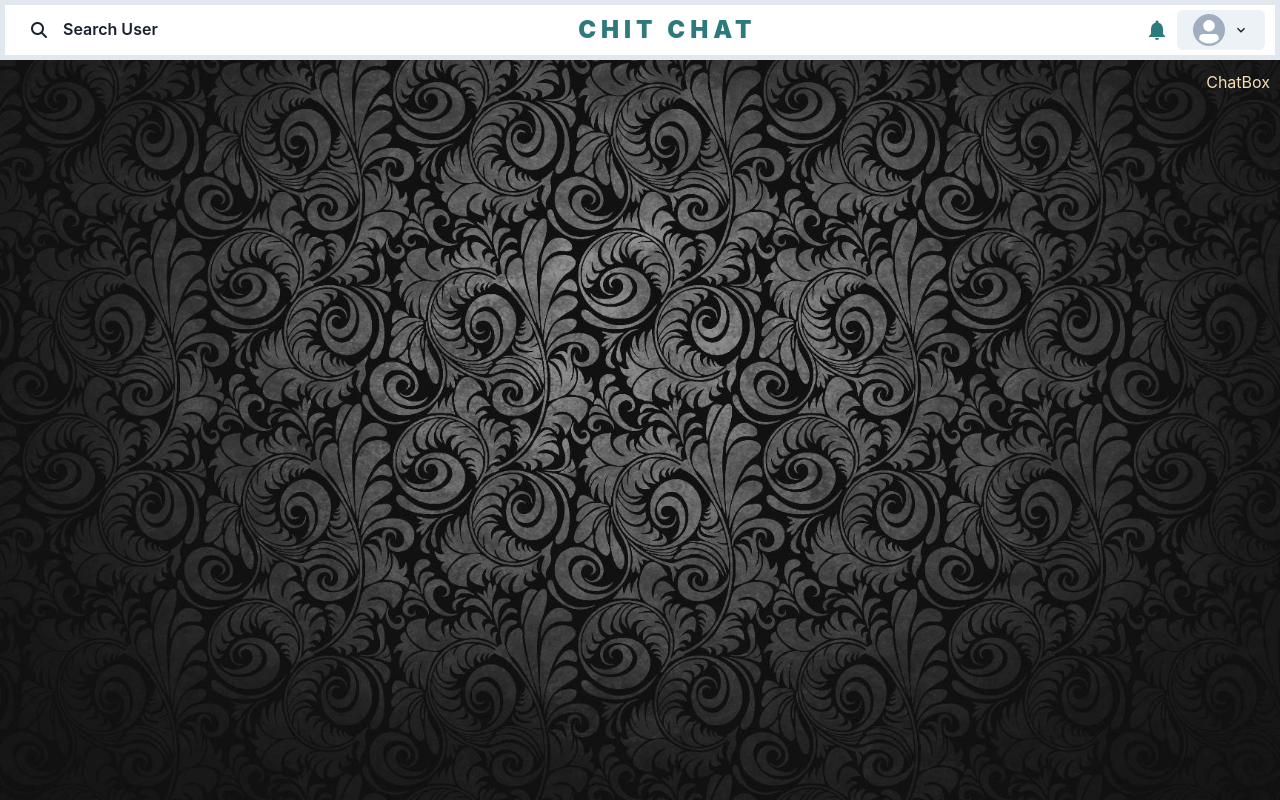
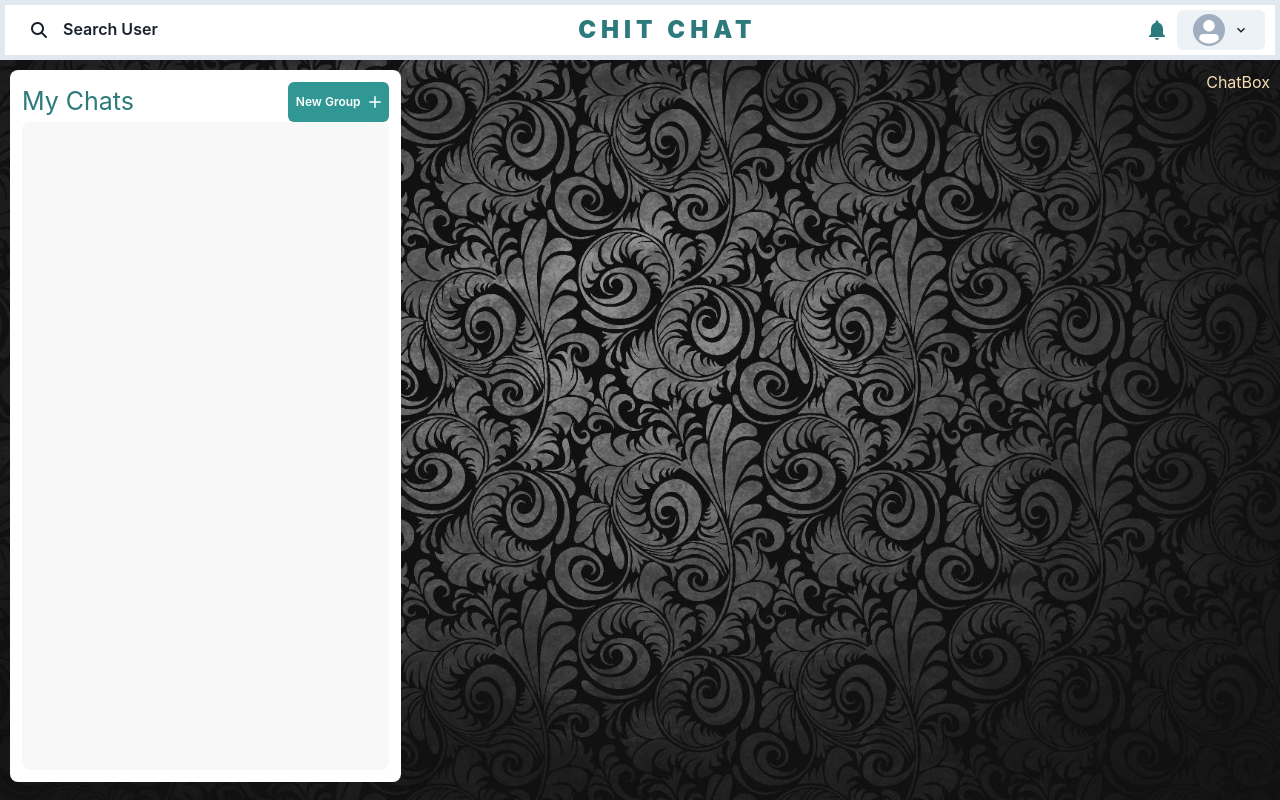
Before and after one commit to Heli1005/chat_16_05_2024, a React (Vite) app in the folder frontdend/: page /chat in a window 1280 px wide. Built offline with nearby package versions, Linux system fonts and the light colour scheme.

Commit message:
Created chat list in frontend

```diff
--- a/frontdend/src/chatscomponents/ChatList.jsx
+++ b/frontdend/src/chatscomponents/ChatList.jsx
@@ -1,31 +1,41 @@
-import { Avatar, Box, Text, useToast } from "@chakra-ui/react";
+import { Avatar, Box, Spinner, Stack, Text, useToast } from "@chakra-ui/react";
 import Axios from "axios";
-import React, { memo, useState } from "react";
+import { Button } from "@chakra-ui/button";
+import { AddIcon } from "@chakra-ui/icons";
+
+
+import React, { memo, useEffect, useState } from "react";
 import { authUser } from "../components/Auth/auth";
+import ChatListLoading from "./ChatListLoading";
+import { getUserName } from "../config/ChatLogic";
 
 const ChatList = ({ userList, onClose }) => {
+    console.log("chat list called...");
 
     const [loading, setLoading] = useState(false);
     const toast = useToast()
-    let { user, chat, setChat, selectedChat, setSelectedChat } = authUser()
+    let { user, chats, setChats, selectedChat, setSelectedChat } = authUser()
+    useEffect(() => {
 
-    const accessChat = async (userId) => {
+        fetchChats()
+    }, [])
+
+    const fetchChats = async (userId) => {
         try {
             setLoading(true)
-            let url = 'api/user'
-            let reqBody = {
-                userId
-            }
+            let url = 'api/chat'
+            // let reqBody = {
+            //     userId
+            // }
             let config = {
                 headers: {
                     'Content-type': "application/json",
-                    Authorization: `Bearer ${user.token}`
+                    'Authorization': `Bearer ${user.token}`
                 }
             }
-            const { data } = await Axios.post(url, reqBody, config)
-            await setSelectedChat(data)
+            const { data } = await Axios.get(url, reqBody, config)
+            setChats(data)
             await setLoading(false)
-            await onClose()
         } catch (error) {
             await toast({
                 title: 'Error occured!!!',
@@ -37,55 +47,91 @@ const ChatList = ({ userList, onClose }) => {
         }
     }
 
-    return <div >
+    return <Box
+        bg={'white'}
+        borderRadius={'lg'}
+        w={{ base: '100%', md: '31%' }}
+        flexDirection={'column'}
+        p={3}
+        alignItems={'center'}
+        display={{ base: selectedChat ? 'none' : 'flex', md: 'flex' }}
+    >
+        <Box
+            display={'flex'}
+            w={'100%'}
+            alignItems={'center'}
+
+            fontSize={{ base: "18px", md: '25px' }}
+            justifyContent={'space-between'}
+
+        >
+            <Text color={'teal.600'}>
+                My Chats
+            </Text>
+            <Button
+                variant={'solid'}
+                py={1}
+                px={2}
+                colorScheme="teal"
+                fontSize={{ base: '17px', md: '10px', lg: '12px' }}
+                rightIcon={<AddIcon />}
+            >
+                New Group
+            </Button>
+        </Box>
+        <Box
+            d="flex"
+            flexDir="column"
+            py={3}
+            px={1}
+            bg="#F8F8F8"
+            w="100%"
+            h="100%"
+            borderRadius="lg"
+            overflowY="hidden"
+
+        >
             {
-            userList?.map(user => {
-                console.log("user", user);
+                loading
+                    ?
+                    (
+                        <Stack overflowY={'scroll'} >
+                            {
 
+
+                                chats.map(chat => {
                                     return <Box
-                    key={user?._id}
-                    onClick={() => accessChat(user?._id)}
-                    bg={'gray.200'}
-                    px={2}
-                    py={3}
-                    my={2}
-                    _hover={{
-                        color: 'white',
-                        background: 'teal.500',
-                    }}
+                                    onClick={()=>setSelectedChat(chat)}
+                                    cursor={'pointer'}
                                     borderRadius={7}
-                    display={'flex'}
-                    justifyContent={'space-start'}
-                    alignItems={'center'}
-                    gap={2}
-                    color={'teal.600'}
-                    cursor={'pointer'}
+                                    w={'100%'}
+                                   px={3}
+                                    py={2}
+                                        bg={selectedChat._id === chat._id ? 'teal.500' : 'gray.200'}
+                                        color={selectedChat._id === chat._id ? 'white' :'teal.600'}
                                     >
-                    <Avatar size={'sm'} cursor={"pointer"} name={user?.name} src={user?.profile} />
-                    <div>
-                        <Text
-                            // color={'teal.600'}
-                            _hover={{
-                                color: 'white',
-                                background: 'teal.500',
-                            }}
-                            casing={'capitalize'}
-                            fontWeight={'700'}>{user?.name}</Text>
-                        <Text
-                            // color={'teal.600'}
-                            _hover={{
-                                color: 'white',
-                                background: 'teal.500',
-                            }}
-                            casing={'capitalize'}
-                            fontWeight={'500'}
-                            fontSize={'12px'}>{user?.email}</Text>
-                    </div>
+                                        <Text>
+                                            {
+                                                !chat.isGroupChat
+                                                ?
+                                                getUserName(chat.users)
+                                                :
+                                                chat.chatName
+
+                                            }
+                                        </Text>
                                     </Box>
                                 })
                             }
+                        </Stack>
+                    )
+                    :
+                    <ChatListLoading />
 
-    </div>;
+            }
+
+        </Box>
+    </Box>;
 };
 
 export default memo(ChatList);
--- /dev/null
+++ b/frontdend/src/chatscomponents/SearchedChatList.jsx
@@ -0,0 +1,98 @@
+import { Avatar, Box, Spinner, Text, useToast } from "@chakra-ui/react";
+import React, { useState } from "react";
+import { authUser } from "../components/Auth/auth";
+import  Axios  from "axios";
+
+const SearchedChatList = ({ userList, onClose }) => {
+    console.log("chat list called...");
+
+    const [loading, setLoading] = useState(false);
+    const toast = useToast()
+    let { user, chats, setChats, selectedChat, setSelectedChat } = authUser()
+
+    const accessChat = async (userId) => {
+        try {
+            setLoading(true)
+            let url = 'api/chat'
+            let reqBody = {
+                userId
+            }
+            let config = {
+                headers: {
+                    'Content-type': "application/json",
+                    'Authorization': `Bearer ${user.token}`
+                }
+            }
+            const { data } = await Axios.post(url, reqBody, config)
+            if (!chats.find((c) => c._id === data._id)) setChats([data, ...chats]);
+            await setSelectedChat(data)
+            await onClose()
+            await setLoading(false)
+        } catch (error) {
+            await toast({
+                title: 'Error occured!!!',
+                description: `${error.message}`,
+                status: 'error',
+                duration: 5000,
+                isClosable: true,
+            })
+        }
+    }
+
+    return <div >
+        {
+            userList?.map(user => {
+
+                return <Box
+                    key={user?._id}
+                    onClick={() => accessChat(user?._id)}
+                    bg={'gray.200'}
+                    px={2}
+                    py={3}
+                    my={2}
+                    _hover={{
+                        color: 'white',
+                        background: 'teal.500',
+                    }}
+                    borderRadius={7}
+                    display={'flex'}
+                    justifyContent={'space-start'}
+                    alignItems={'center'}
+                    gap={2}
+                    color={'teal.600'}
+                    cursor={'pointer'}
+                >
+                    <Avatar size={'sm'} cursor={"pointer"} name={user?.name} src={user?.profile} />
+                    <div>
+                        <Text
+                            _hover={{
+                                color: 'white',
+                                background: 'teal.500',
+                            }}
+                            casing={'capitalize'}
+                            fontWeight={'700'}>{user?.name}</Text>
+                        <Text
+                            _hover={{
+                                color: 'white',
+                                background: 'teal.500',
+                            }}
+                            casing={'capitalize'}
+                            fontWeight={'500'}
+                            fontSize={'12px'}>{user?.email}</Text>
+                    </div>
+                </Box>
+            })
+        }
+        <>
+            {
+                loading
+                    ?
+                    <Spinner color='teal.500' />
+                    :
+                    <></>
+            }
+        </>
+    </div>;
+};
+
+export default SearchedChatList;
--- a/frontdend/src/chatscomponents/SideDrawer.jsx
+++ b/frontdend/src/chatscomponents/SideDrawer.jsx
@@ -7,7 +7,7 @@ import { authUser } from "../components/Auth/auth";
 import ProfileModal from "./ProfileModal";
 import ChatListLoading from "./ChatListLoading";
 import Axios from "axios";
-import ChatList from "./ChatList";
+import SearchedChatList from "./SearchedChatList";
 
 const SideDrawer = (props) => {
 
@@ -103,9 +103,9 @@ const SideDrawer = (props) => {
                             ?
                             <ChatListLoading />
                             :
-                            searchlist?.length > 0
+                            finalChatList?.length > 0
                                 ?
-                                <ChatList userList={finalChatList} onClose={onClose} />
+                                <SearchedChatList userList={finalChatList} onClose={onClose} />
                                 :
                                 <Box mt={8} textAlign={'center'} >
                                     <Text color={'teal.600'} fontSize={'xl'} fontWeight={'600'}>No chat found...</Text>
--- a/frontdend/src/components/Auth/auth.jsx
+++ b/frontdend/src/components/Auth/auth.jsx
@@ -8,7 +8,7 @@ const AuthProvider = ({ children }) => {
 
     const [current, setCurrentUser] = UseLocalStorage('user', {})
     const [selectedChat, setSelectedChat] = useState(null);
-    const [chat, setChat] = useState(null);
+    const [chats, setChats] = useState([]);
     const [user, setUser] = useState(current || null);
     const navigate = useNavigate()
 
@@ -25,7 +25,7 @@ const AuthProvider = ({ children }) => {
     }
 
     return <>
-        <userContext.Provider value={{ user, handleLogOut, handleLogin, selectedChat, setSelectedChat, chat, setChat }}>
+        <userContext.Provider value={{ user, handleLogOut, handleLogin, selectedChat, setSelectedChat, chats, setChats }}>
             {children}
         </userContext.Provider>
     </>;
--- /dev/null
+++ b/frontdend/src/config/ChatLogic.js
@@ -0,0 +1,7 @@
+import { authUser } from "../components/Auth/auth";
+
+export const getUserName = (users) => {
+    let loggedInUser = authUser()
+
+    return users.filter(user => user._id !== loggedInUser.user._id)[0].name
+};
```
Also changed, not shown: 2 other files (tests, documents, lock files or other folders). Lines whose indentation alone changed are shown as unchanged.
